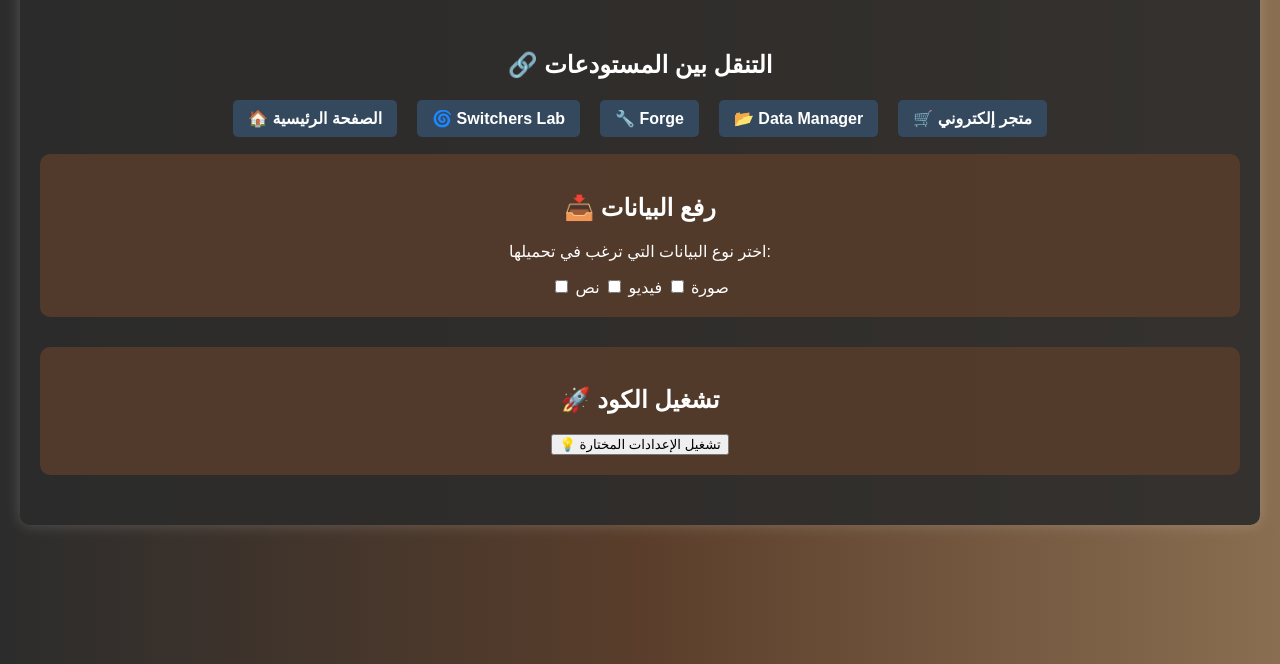
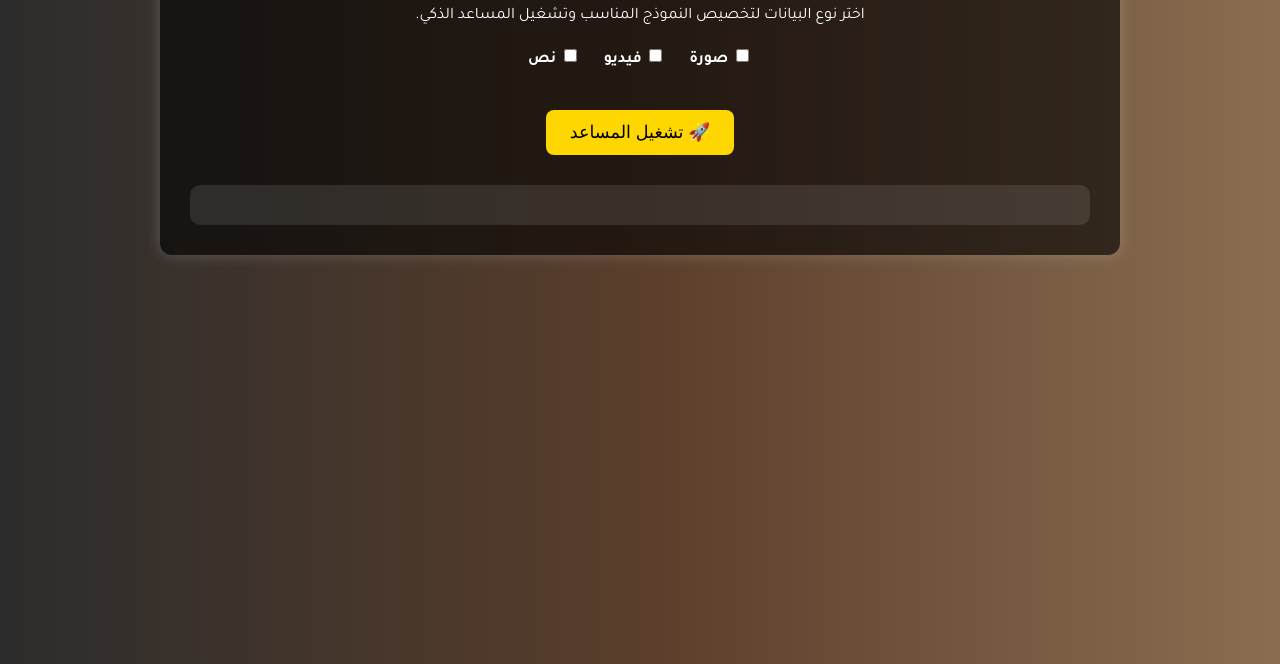
Before and after one commit to Solvanix/STEAM_Forge, a plain HTML site: page index.html in a window 1280 px wide. Shown: the part 136-800 px from the top of the page. Drawn offline with Linux system fonts and the light colour scheme.

Commit message:
Update index.html

```diff
--- a/index.html
+++ b/index.html
@@ -1,103 +1,89 @@
 <!DOCTYPE html>
-<html lang="ar">
+<html lang="ar" dir="rtl">
 <head>
   <meta charset="UTF-8">
+  <title>🚀 إعداد التشغيل الرمزي</title>
   <meta name="viewport" content="width=device-width, initial-scale=1.0">
-    <title>🚀 إعداد المشروع - تخصيص النموذج</title>
+  <link href="https://fonts.googleapis.com/css2?family=Tajawal:wght@400;700&display=swap" rel="stylesheet">
   <style>
     body {
-            font-family: 'Questrial', sans-serif;
+      font-family: 'Tajawal', sans-serif;
       background: linear-gradient(90deg, #2c2c2c, #5a3e2b, #8a6e51);
-            color: #ffffff;
+      color: #fff;
       text-align: center;
+      padding: 20px;
     }
     .container {
-            max-width: 1200px;
+      max-width: 900px;
       margin: auto;
-            padding: 20px;
-            background: rgba(44, 44, 44, 0.9);
-            border-radius: 10px;
-            box-shadow: 0 0 15px rgba(255, 255, 255, 0.2);
+      background: rgba(0,0,0,0.6);
+      padding: 30px;
+      border-radius: 12px;
+      box-shadow: 0 0 15px rgba(255,255,255,0.2);
     }
     h1 {
+      font-size: 2rem;
+      margin-bottom: 20px;
       text-shadow: 2px 2px 5px #8a6e51;
     }
-        .section {
+    .input-section {
+      margin: 20px 0;
+    }
+    .input-section label {
+      margin: 0 10px;
+      font-weight: bold;
+    }
+    .run-btn {
+      margin-top: 20px;
+      padding: 12px 24px;
+      background: #FFD700;
+      color: #000;
+      border: none;
+      border-radius: 8px;
+      font-size: 1.1rem;
+      cursor: pointer;
+    }
+    .result-box {
+      margin-top: 30px;
+      background: rgba(255,255,255,0.1);
       padding: 20px;
       border-radius: 10px;
-            background: rgba(90, 62, 43, 0.8);
-            margin-bottom: 30px;
-        }
-        .nav-links {
-            list-style: none;
-            padding: 0;
-            display: flex;
-            justify-content: center;
-            flex-wrap: wrap;
-        }
-        .nav-links li {
-            margin: 10px;
-        }
-        .nav-links a {
-            text-decoration: none;
-            color: #ffffff;
-            font-weight: bold;
-            padding: 10px 15px;
-            background: #34495e;
-            border-radius: 5px;
-            transition: 0.3s;
-        }
-        .nav-links a:hover {
-            background: #2c3e50;
     }
   </style>
 </head>
 <body>
 
 <div class="container">
-    <h1>⚙️ إعداد المشروع - اختيار النموذج</h1>
-    <p>قم بتخصيص طريقة تشغيل المشروع وفق احتياجاتك.</p>
+  <h1>⚙️ إعداد التشغيل الرمزي</h1>
+  <p>اختر نوع البيانات لتخصيص النموذج المناسب وتشغيل المساعد الذكي.</p>
 
-    <marquee direction='right' scrollamount='5'>
-        🎉 مرحبًا بك في مشاريع الذكاء الصناعي! اختر إعدادات التشغيل وقم بتحليل البيانات بسهولة. 🚀
-    </marquee>
-
-    <section>
-        <h2>🔗 التنقل بين المستودعات</h2>
-        <ul class="nav-links">
-            <li><a href="https://ali-khateb-1.github.io/STEAM_Nexus_Hub/">🏠 الصفحة الرئيسية</a></li>
-            <li><a href="https://ali-khateb-1.github.io/STEAM_Nexus_Switchers_Lab/">🌀 Switchers Lab</a></li>
-            <li><a href="https://ali-khateb-1.github.io/STEAM-Forge/">🔧 Forge</a></li>
-            <li><a href="https://ali-khateb-1.github.io/STEAM_Data_Manager/">📂 Data Manager</a></li>
-            <li><a href="https://ali-khateb-1.github.io/my-online-store/">🛒 متجر إلكتروني</a></li>
-        </ul>
-    </section>
-
-    <div class="section">
-        <h2>📥 رفع البيانات</h2>
-        <p>اختر نوع البيانات التي ترغب في تحميلها:</p>
-        <form>
-            <input type='checkbox' id='use-image' onchange='toggleInput()'> صورة
-            <input type='checkbox' id='use-video' onchange='toggleInput()'> فيديو
-            <input type='checkbox' id='use-text' onchange='toggleInput()'> نص
-        </form>
+  <div class="input-section">
+    <label><input type="checkbox" id="image"> صورة</label>
+    <label><input type="checkbox" id="video"> فيديو</label>
+    <label><input type="checkbox" id="text"> نص</label>
   </div>
 
-    <div class="section">
-        <h2>🚀 تشغيل الكود</h2>
-        <button onclick='runCode()'>💡 تشغيل الإعدادات المختارة</button>
-    </div>
+  <button class="run-btn" onclick="runAssistant()">🚀 تشغيل المساعد</button>
+
+  <div class="result-box" id="result"></div>
 </div>
 
 <script>
-    function toggleInput() {
-        document.getElementById('image-section').style.display = document.getElementById('use-image').checked ? 'block' : 'none';
-        document.getElementById('video-section').style.display = document.getElementById('use-video').checked ? 'block' : 'none';
-        document.getElementById('text-section').style.display = document.getElementById('use-text').checked ? 'block' : 'none';
+function runAssistant() {
+  const image = document.getElementById('image').checked;
+  const video = document.getElementById('video').checked;
+  const text = document.getElementById('text').checked;
+
+  let result = "🔍 تحليل التشغيل:\n";
+  if (image) result += "📷 تم اختيار نموذج تحليل الصور.\n";
+  if (video) result += "🎥 تم اختيار نموذج تتبع الفيديو.\n";
+  if (text) result += "📝 تم اختيار نموذج تحليل النصوص.\n";
+
+  if (!image && !video && !text) {
+    result = "⚠️ لم يتم اختيار أي نوع بيانات. يرجى التحديد أولًا.";
   }
 
-    function runCode() {
-        alert('🚀 يتم تشغيل الكود بناءً على الإعدادات المختارة!');
+  document.getElementById('result').textContent = result;
 }
 </script>
 
```
Lines whose indentation alone changed are shown as unchanged.
